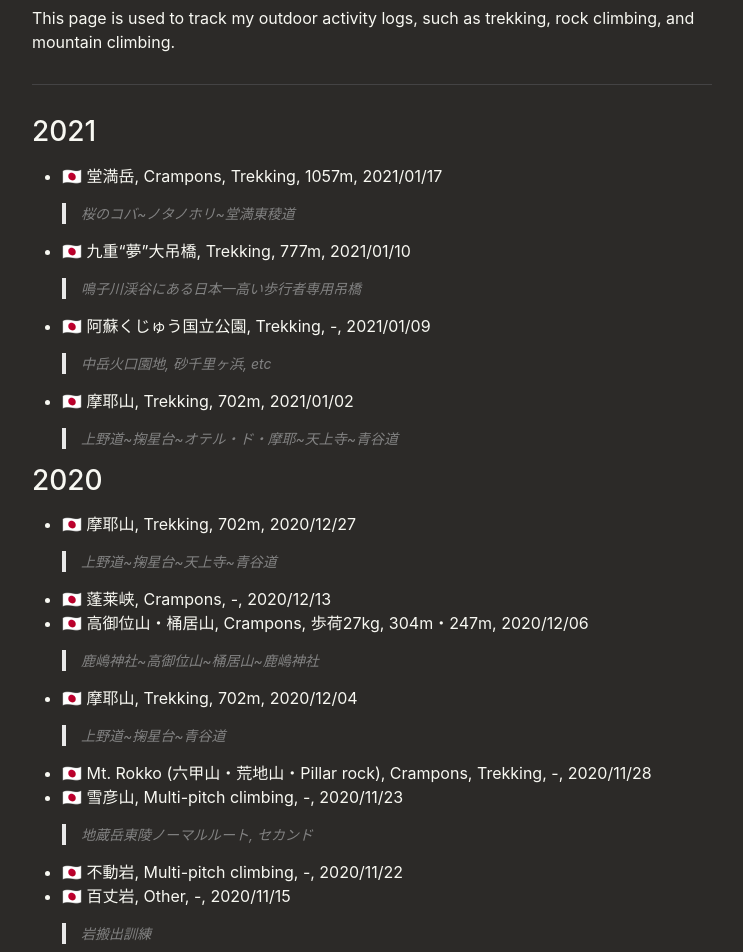
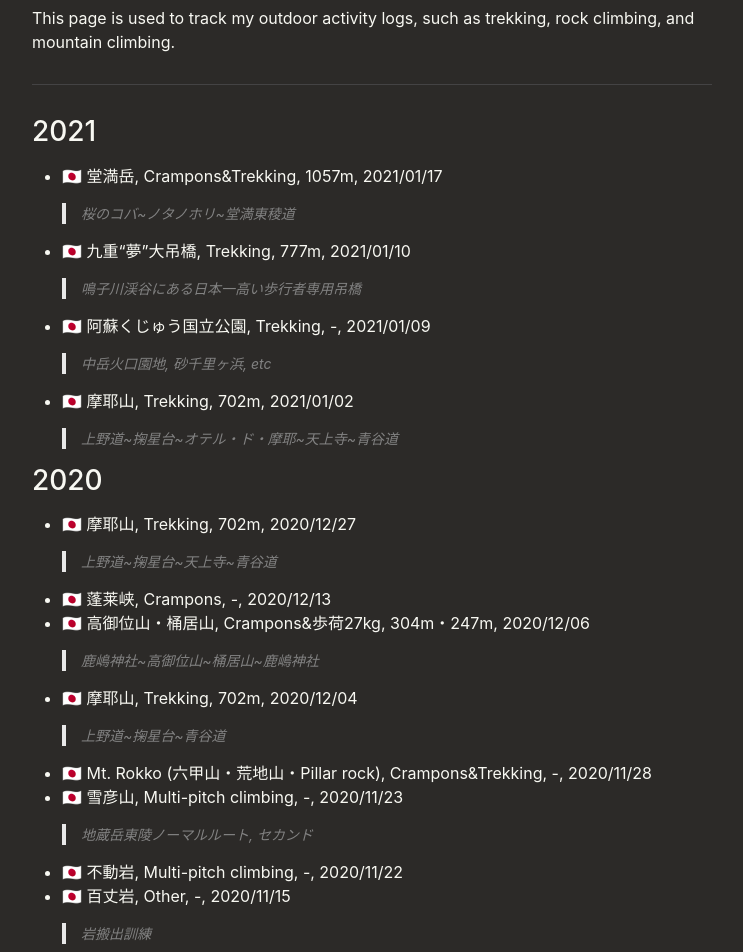
Before and after one commit to pixyzehn/pixyzehn.com, a Jekyll site: the page built from pages/mountaineering.md, in a window 1280 px wide and 1400 px high. Shown: the part 432-1384 px from the top of the window, without its empty margins (268-1011 px from the left). Built offline with Jekyll 4.4.1, drawn with Linux system fonts in a browser that asks for light colours.

```diff
--- a/_data/mountaineering.yml
+++ b/_data/mountaineering.yml
@@ -2,7 +2,7 @@
   activities:
     - flag: 🇯🇵
       name: 堂満岳
-      category: Crampons, Trekking
+      category: Crampons&Trekking
       altitude: '1057m'
       date: 2021/01/17
       note: '桜のコバ~ノタノホリ~堂満東稜道'
@@ -40,7 +40,7 @@
       note: ''
     - flag: 🇯🇵
       name: 高御位山・桶居山
-      category: Crampons, 歩荷27kg
+      category: Crampons&歩荷27kg
       altitude: '304m・247m'
       date: 2020/12/06
       note: '鹿嶋神社~高御位山~桶居山~鹿嶋神社'
@@ -52,7 +52,7 @@
       note: '上野道~掬星台~青谷道'
     - flag: 🇯🇵
       name: Mt. Rokko (六甲山・荒地山・Pillar rock)
-      category: Crampons, Trekking
+      category: Crampons&Trekking
       altitude: '-'
       date: 2020/11/28
       note: ''
```
